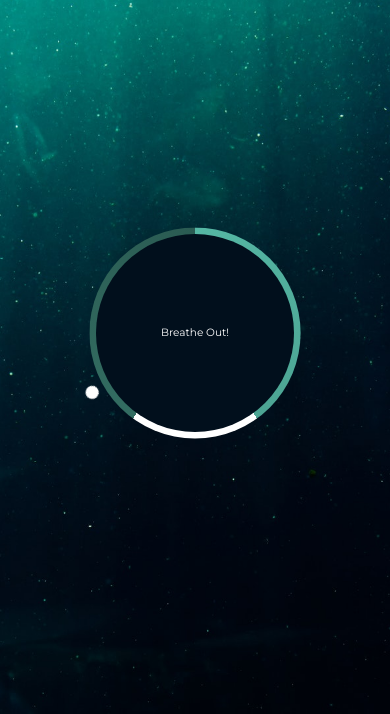
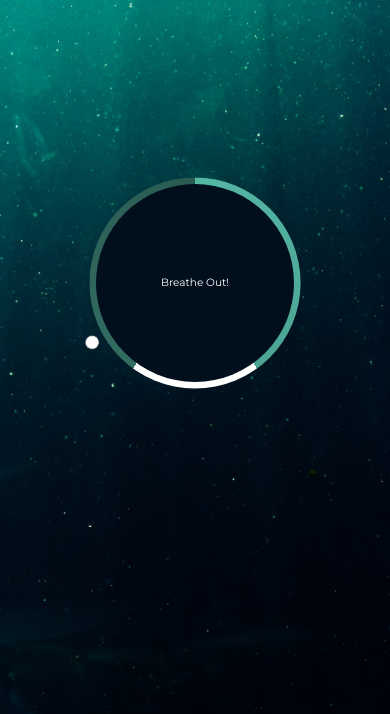
Before and after one commit to JusticeAmpofo/web-projects, a plain HTML site: page 16_relaxer-app/index.html in a window 390 px wide. Shown: the part 130-844 px from the top of the page. Drawn offline with Linux system fonts and the light colour scheme.

Commit message:
R2 style.css update for 16 Relaxer app

```diff
--- a/16_relaxer-app/style.css
+++ b/16_relaxer-app/style.css
@@ -122,6 +122,11 @@ body {
 }
 
 @media only screen and (max-width: 700px) {
+    .container {
+        transform: scale(0.5);
+        top: -50px;
+    }
+
     @keyframes grow {
         from {
             transform: scale(0.5);
```
